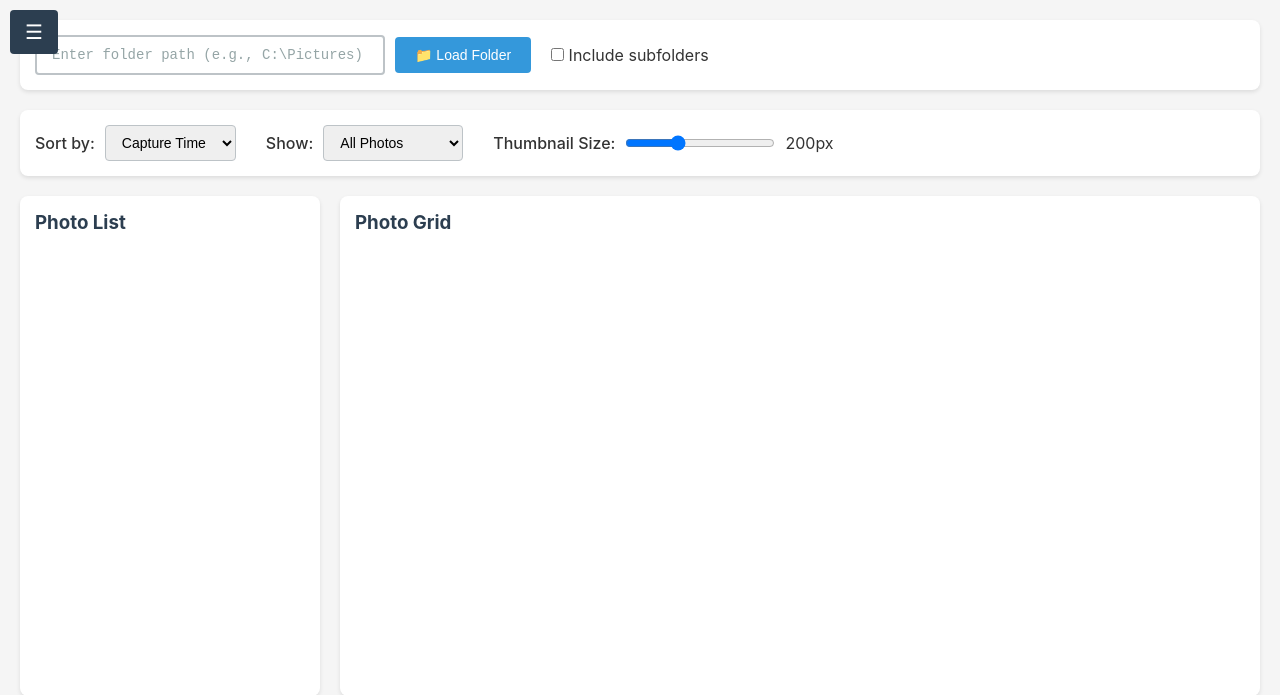
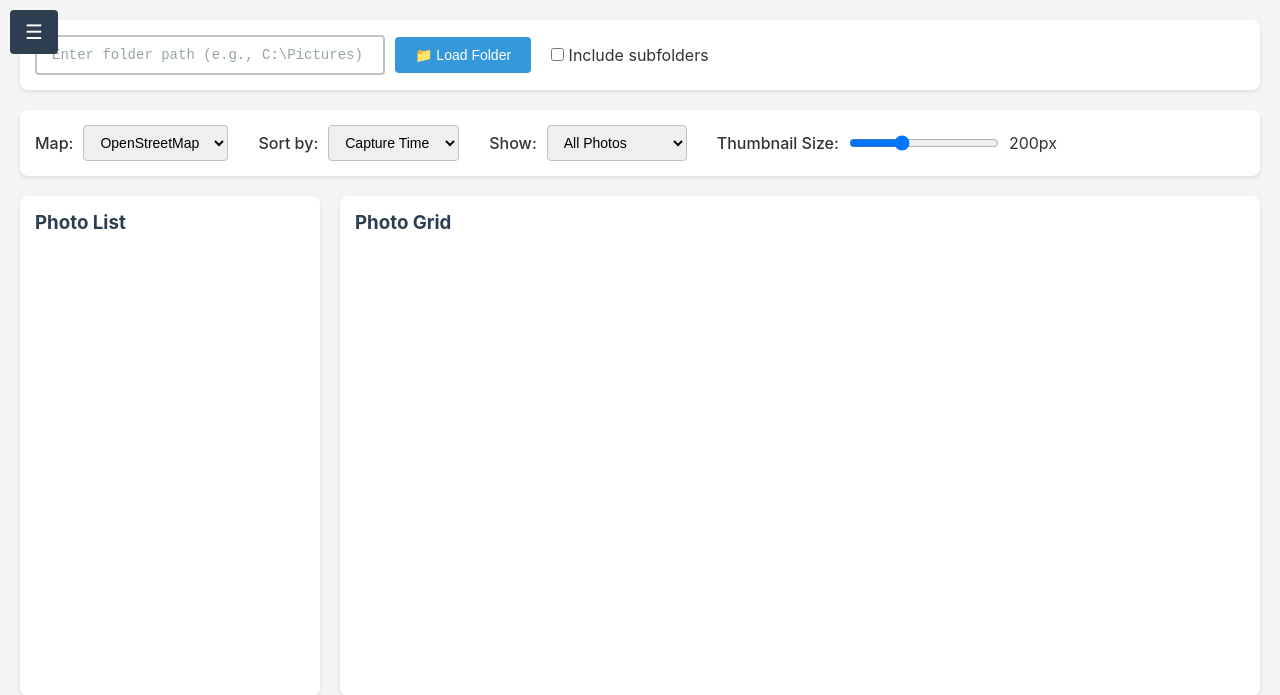
Before and after one commit to togarha/python_geotag, a FastAPI app: page / in a window 1280 px wide. Shown: the top 695 px of the page. Run offline with FastAPI, Linux system fonts and the light colour scheme; some libraries are stand-ins or nearby versions.

Commit message:
support for open street maps using Leaflet

```diff
--- a/static/app.js
+++ b/static/app.js
@@ -12,6 +12,7 @@ const state = {
     filterType: 'all',
     sortBy: 'time',
     thumbnailSize: 200,
+    mapProvider: 'osm', // 'osm' or 'google'
     gpxMap: null,
     photoMap: null,
     photoMapMarkers: {
@@ -99,10 +100,19 @@ function initializeThumbnailsView() {
     const folderPathInput = document.getElementById('folder-path-input');
     const loadFolderBtn = document.getElementById('load-folder-btn');
     const recursiveCheckbox = document.getElementById('recursive-checkbox');
+    const mapProviderSelect = document.getElementById('map-provider');
     const sortSelect = document.getElementById('sort-select');
     const filterSelect = document.getElementById('filter-select');
     const thumbnailSizeSlider = document.getElementById('thumbnail-size');
     const sizeValue = document.getElementById('size-value');
+
+    // Map provider select
+    mapProviderSelect.addEventListener('change', () => {
+        state.mapProvider = mapProviderSelect.value;
+        // Reset maps so they reinitialize with new provider
+        state.photoMap = null;
+        state.gpxMap = null;
+    });
 
     // Load folder button
     if (loadFolderBtn) {
@@ -533,6 +543,14 @@ function displayEXIFInfo(photo) {
 function displayPhotoMap(photo, index) {
     const mapElement = document.getElementById('photo-map');
 
+    if (state.mapProvider === 'google') {
+        displayPhotoMapGoogle(photo, index, mapElement);
+    } else {
+        displayPhotoMapOSM(photo, index, mapElement);
+    }
+}
+
+function displayPhotoMapGoogle(photo, index, mapElement) {
     // Initialize map if not already done
     if (!state.photoMap) {
         state.photoMap = new google.maps.Map(mapElement, {
@@ -548,7 +566,7 @@ function displayPhotoMap(photo, index) {
 
     // Clear existing markers
     Object.values(state.photoMapMarkers).forEach(marker => {
-        if (marker) marker.setMap(null);
+        if (marker && marker.setMap) marker.setMap(null);
     });
 
     const bounds = new google.maps.LatLngBounds();
@@ -655,6 +673,112 @@ function displayPhotoMap(photo, index) {
     }
 }
 
+function displayPhotoMapOSM(photo, index, mapElement) {
+    // Initialize map if not already done
+    if (!state.photoMap) {
+        state.photoMap = L.map(mapElement).setView([39.4699, -0.3763], 10);
+
+        // Add OpenStreetMap tiles
+        L.tileLayer('https://{s}.tile.openstreetmap.org/{z}/{x}/{y}.png', {
+            attribution: '&copy; <a href="https://www.openstreetmap.org/copyright">OpenStreetMap</a> contributors',
+            maxZoom: 19
+        }).addTo(state.photoMap);
+
+        // Add click listener for manual marker placement
+        state.photoMap.on('click', (e) => {
+            placeManualMarker(e.latlng, index);
+        });
+    }
+
+    // Clear existing markers
+    Object.values(state.photoMapMarkers).forEach(marker => {
+        if (marker && marker.remove) marker.remove();
+    });
+
+    const bounds = [];
+
+    // EXIF marker (red)
+    if (photo.exif_latitude !== -360 && photo.exif_longitude !== -360) {
+        state.photoMapMarkers.exif = L.circleMarker(
+            [photo.exif_latitude, photo.exif_longitude],
+            {
+                radius: 8,
+                fillColor: '#e74c3c',
+                color: '#fff',
+                weight: 2,
+                opacity: 1,
+                fillOpacity: 1
+            }
+        ).bindTooltip('EXIF Location').addTo(state.photoMap);
+
+        bounds.push([photo.exif_latitude, photo.exif_longitude]);
+
+        document.getElementById('exif-coords').textContent =
+            `${photo.exif_latitude.toFixed(6)}, ${photo.exif_longitude.toFixed(6)}`;
+    } else {
+        document.getElementById('exif-coords').textContent = '--';
+    }
+
+    // GPX marker (blue)
+    if (photo.gpx_latitude !== -360 && photo.gpx_longitude !== -360) {
+        state.photoMapMarkers.gpx = L.circleMarker(
+            [photo.gpx_latitude, photo.gpx_longitude],
+            {
+                radius: 8,
+                fillColor: '#3498db',
+                color: '#fff',
+                weight: 2,
+                opacity: 1,
+                fillOpacity: 1
+            }
+        ).bindTooltip('GPX Matched Location').addTo(state.photoMap);
+
+        bounds.push([photo.gpx_latitude, photo.gpx_longitude]);
+
+        document.getElementById('gpx-coords').textContent =
+            `${photo.gpx_latitude.toFixed(6)}, ${photo.gpx_longitude.toFixed(6)}`;
+    } else {
+        document.getElementById('gpx-coords').textContent = '--';
+    }
+
+    // Manual marker (green, draggable)
+    if (photo.manual_latitude !== -360 && photo.manual_longitude !== -360) {
+        state.photoMapMarkers.manual = L.marker(
+            [photo.manual_latitude, photo.manual_longitude],
+            {
+                draggable: true,
+                icon: L.divIcon({
+                    className: 'manual-marker',
+                    html: '<div style="background-color: #2ecc71; width: 20px; height: 20px; border-radius: 50%; border: 2px solid #fff;"></div>',
+                    iconSize: [20, 20],
+                    iconAnchor: [10, 10]
+                })
+            }
+        ).bindTooltip('Manual Location').addTo(state.photoMap);
+
+        // Update on drag
+        state.photoMapMarkers.manual.on('dragend', (e) => {
+            updateManualLocation(e.target.getLatLng(), index);
+        });
+
+        bounds.push([photo.manual_latitude, photo.manual_longitude]);
+
+        document.getElementById('manual-coords').textContent =
+            `${photo.manual_latitude.toFixed(6)}, ${photo.manual_longitude.toFixed(6)}`;
+        document.getElementById('delete-manual-marker').disabled = false;
+    } else {
+        document.getElementById('manual-coords').textContent = '--';
+        document.getElementById('delete-manual-marker').disabled = true;
+    }
+
+    // Center map
+    if (bounds.length > 0) {
+        state.photoMap.fitBounds(bounds, { padding: [50, 50] });
+    } else {
+        state.photoMap.setView([39.4699, -0.3763], 10);
+    }
+}
+
 async function placeManualMarker(latLng, index) {
     await updateManualLocation(latLng, index);
 
@@ -668,24 +792,28 @@ async function placeManualMarker(latLng, index) {
 
 async function updateManualLocation(latLng, index) {
     try {
+        // Handle both Google Maps and Leaflet LatLng objects
+        const lat = latLng.lat !== undefined ? (typeof latLng.lat === 'function' ? latLng.lat() : latLng.lat) : latLng.latitude;
+        const lng = latLng.lng !== undefined ? (typeof latLng.lng === 'function' ? latLng.lng() : latLng.lng) : latLng.longitude;
+
         await fetch(`/api/photos/${index}/manual-location`, {
             method: 'POST',
             headers: { 'Content-Type': 'application/json' },
             body: JSON.stringify({
-                latitude: latLng.lat(),
-                longitude: latLng.lng()
+                latitude: lat,
+                longitude: lng
             })
         });
 
         // Update local state
         if (state.photos[index]) {
-            state.photos[index].manual_latitude = latLng.lat();
-            state.photos[index].manual_longitude = latLng.lng();
+            state.photos[index].manual_latitude = lat;
+            state.photos[index].manual_longitude = lng;
         }
 
         // Update coordinates display
         document.getElementById('manual-coords').textContent =
-            `${latLng.lat().toFixed(6)}, ${latLng.lng().toFixed(6)}`;
+            `${lat.toFixed(6)}, ${lng.toFixed(6)}`;
         document.getElementById('delete-manual-marker').disabled = false;
 
     } catch (error) {
--- a/templates/index.html
+++ b/templates/index.html
@@ -5,6 +5,11 @@
     <meta name="viewport" content="width=device-width, initial-scale=1.0">
     <title id="page-title">Geotag - Photo Geotagging Application</title>
     <link rel="stylesheet" href="/static/styles.css">
+    <!-- Leaflet CSS for OpenStreetMap -->
+    <link rel="stylesheet" href="https://unpkg.com/leaflet@1.9.4/dist/leaflet.css" />
+    <!-- Leaflet JS for OpenStreetMap -->
+    <script src="https://unpkg.com/leaflet@1.9.4/dist/leaflet.js"></script>
+    <!-- Google Maps -->
     <script src="https://maps.googleapis.com/maps/api/js?key=YOUR_GOOGLE_MAPS_API_KEY"></script>
 </head>
 <body>
@@ -40,6 +45,13 @@
             </div>
 
             <div class="controls-bar">
+                <div class="control-group">
+                    <label for="map-provider">Map:</label>
+                    <select id="map-provider">
+                        <option value="osm">OpenStreetMap</option>
+                        <option value="google">Google Maps</option>
+                    </select>
+                </div>
                 <div class="control-group">
                     <label for="sort-select">Sort by:</label>
                     <select id="sort-select">
```
